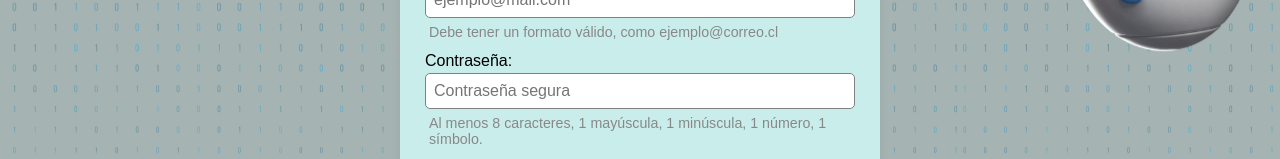
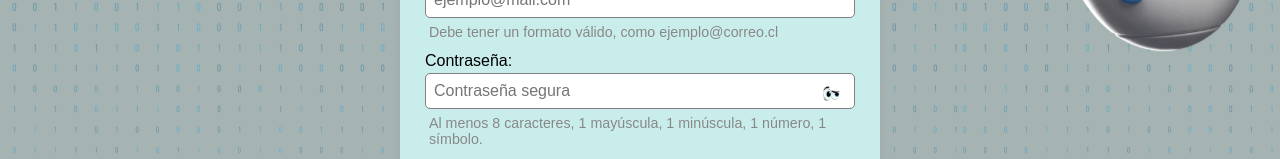
Before and after one commit to nestorguerram/react1, a React (Create React App) app: page /register in a window 1280 px wide. Shown: the part 521-680 px from the top of the page. Built offline with nearby package versions, Linux system fonts and the light colour scheme.

Commit message:
ojos en campo contraseña de registro

```diff
--- a/src/RegisterForm.jsx
+++ b/src/RegisterForm.jsx
@@ -2,6 +2,8 @@ import React, { useState } from "react";
 import avatarHombre from "./assets/hombre.png";
 import avatarMujer from "./assets/mujer.png";
 import avatarOtros from "./assets/otro.png";
+import ojosIcon from "./assets/ojos.png";
+
 
 import { useNavigate } from "react-router-dom";
 import "./RegisterForm.css";  // Importamos el CSS separado
@@ -19,6 +21,8 @@ function RegisterForm() {
   const [success, setSuccess] = useState(false);
   const [toastVisible, setToastVisible] = useState(false);
   const [fueEnviado, setFueEnviado] = useState(false);
+  const [showPassword, setShowPassword] = useState(false);
+
 
   const navigate = useNavigate();
 
@@ -161,19 +165,38 @@ function RegisterForm() {
 
         <label className="form-label">
           Contraseña:
+          <div style={{ position: "relative", width: "100%" }}>
             <input
-            type="password"
+              type={showPassword ? "text" : "password"}
               name="password"
               value={form.password}
               onChange={handleChange}
               placeholder="Contraseña segura"
               className={fueEnviado && errors.password ? "input-error" : ""}
+              style={{ paddingRight: "40px", boxSizing: "border-box", width: "100%" }}
             />
+            <img
+              src={ojosIcon}
+              alt={showPassword ? "Ocultar contraseña" : "Mostrar contraseña"}
+              onClick={() => setShowPassword(!showPassword)}
+              style={{
+                position: "absolute",
+                right: "10px",
+                top: "50%",
+                transform: "translateY(-50%)",
+                width: "24px",
+                height: "24px",
+                cursor: "pointer",
+                userSelect: "none",
+              }}
+            />
+          </div>
           <small className="info-text">
             Al menos 8 caracteres, 1 mayúscula, 1 minúscula, 1 número, 1 símbolo.
           </small>
           {fueEnviado && errors.password && <span className="error">{errors.password}</span>}
         </label>
+
 
         <label className="form-label">
           Género:
```
Lines whose indentation alone changed are shown as unchanged.
